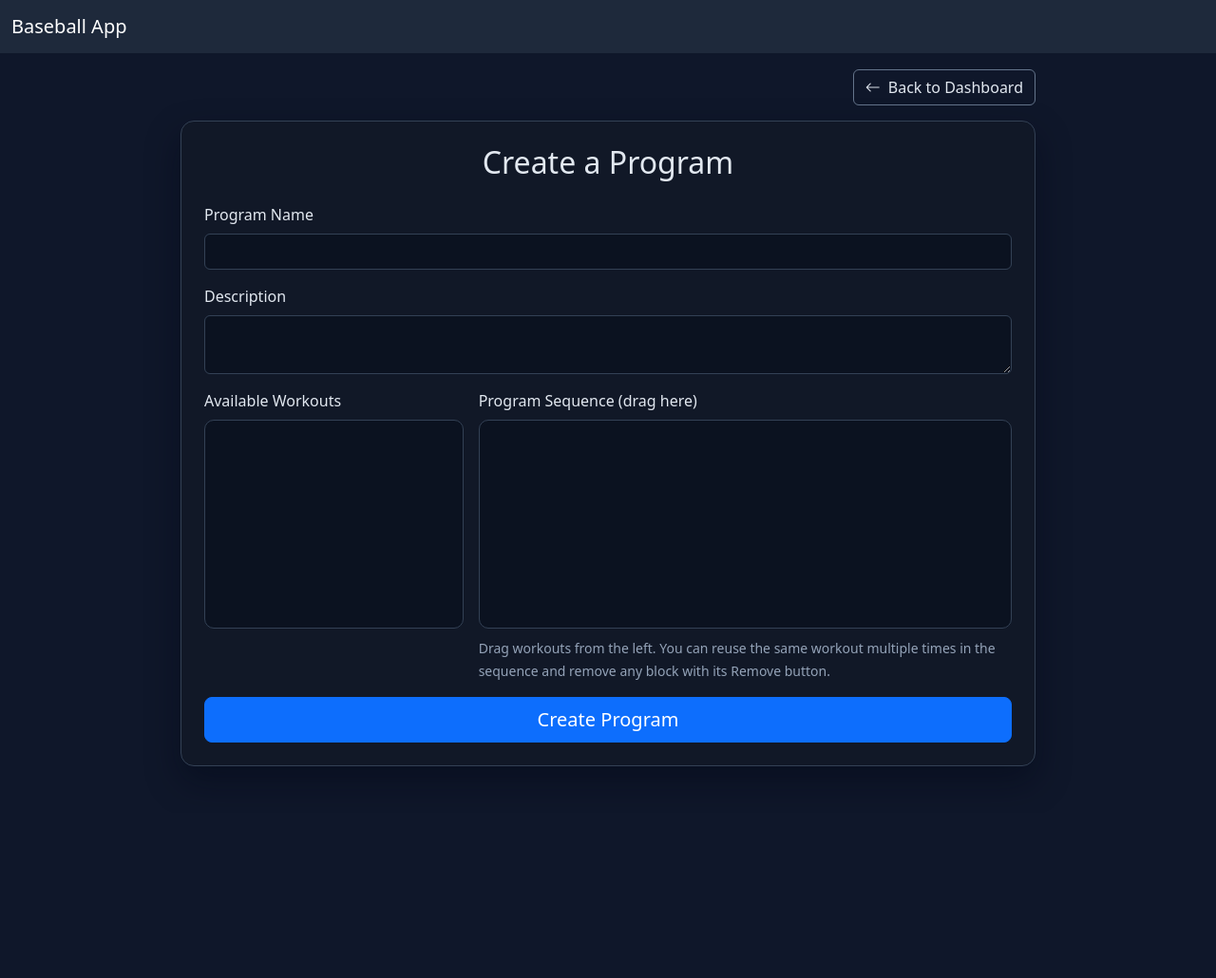
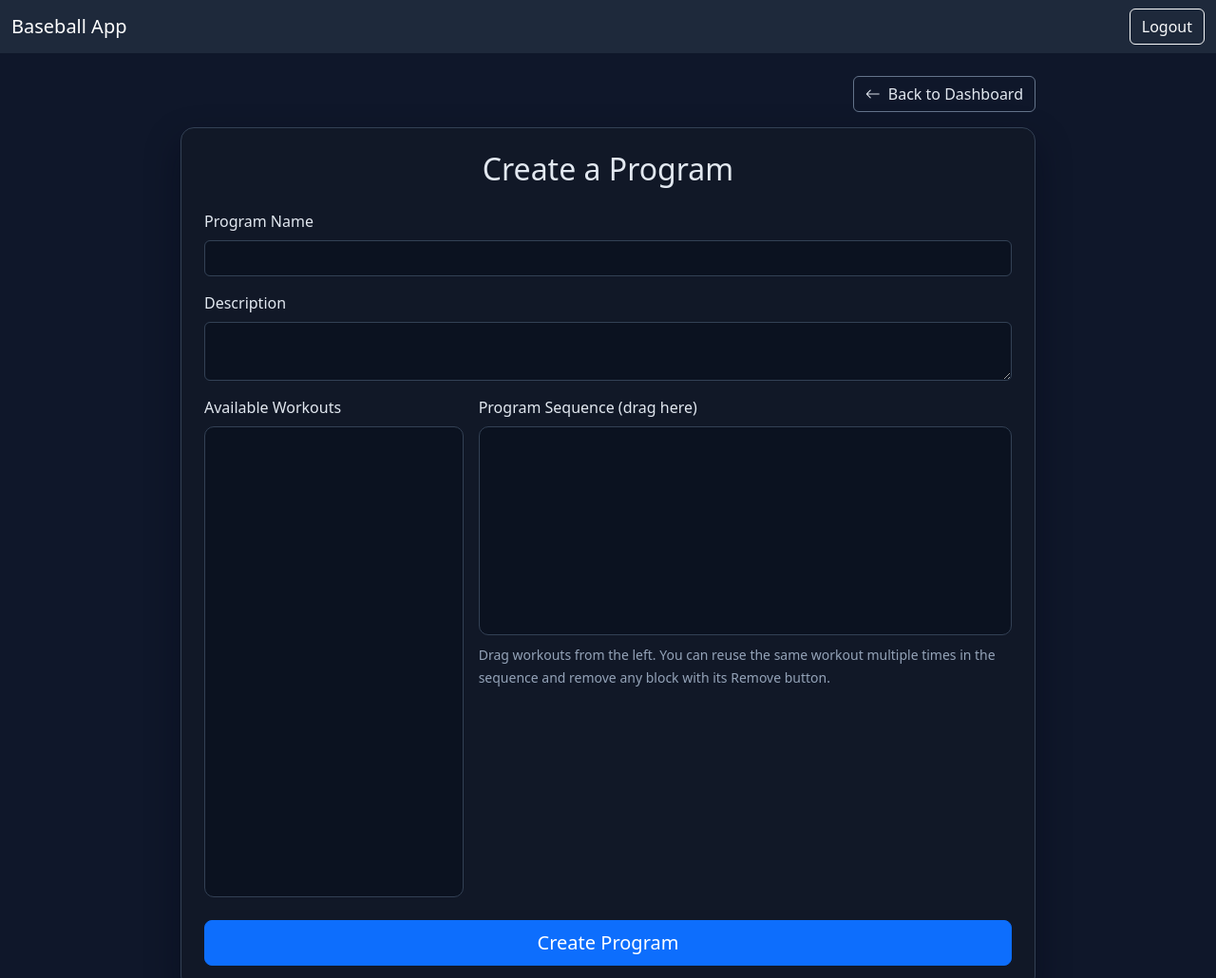
Before and after one commit to oy-yuji/yoy-baseball-app, a website: page trainer/make-program.html in a window 1280 px wide. Shown: the top 1030 px of the page at 95% size. Before the commit the page ends 856 px from the top, so only its background shows below. Drawn offline with nearby package versions, Linux system fonts and the light colour scheme; no server answers.

Commit message:
Add user logout and scrollable workout sidebar
Introduce a scrollable workout list and user controls in the navbar. Adds .workout-scroll CSS for touch-friendly vertical scrolling, wraps #workoutSidebar in a scrollable container, and includes ../js/navbar.js. Also adds an id to the navbar, a user name span and Logout button, adjusts top spacer height and small layout spacing to accommodate the updated navbar.

```diff
--- a/trainer/make-program.html
+++ b/trainer/make-program.html
@@ -28,6 +28,16 @@
             border-radius: 10px;
             background: #f8fafc;
             padding: 0.35rem;
+        }
+
+        .workout-scroll {
+            height: 62vh;
+            max-height: 520px;
+            overflow-y: auto;
+            overflow-x: hidden;
+            overscroll-behavior: contain;
+            touch-action: pan-y;
+            -webkit-overflow-scrolling: touch;
         }
 
         #programContainer {
@@ -127,14 +137,18 @@
     </style>
 </head>
 <body class="bg-light">
-    <nav class="navbar navbar-expand-lg navbar-dark bg-secondary" style="position:fixed;top:0;width:100%;z-index:1000;">
+    <nav id="siteNavbar" class="navbar navbar-expand-lg navbar-dark bg-secondary" style="position:fixed;top:0;width:100%;z-index:1000;">
         <div class="container-fluid">
             <a class="navbar-brand" href="dashboard.html">Baseball App</a>
+            <div class="d-flex align-items-center">
+                <span id="userNavbarName" class="text-light me-3" style="font-size:1rem;"></span>
+                <button id="logoutBtn" class="btn btn-outline-light ms-2">Logout</button>
+            </div>
         </div>
     </nav>
-    <div style="height:56px;"></div>
+    <div style="height:72px;"></div>
     <div class="container d-flex flex-column align-items-center justify-content-center program-shell">
-        <div class="mb-3 w-100 text-end" style="max-width:900px;">
+        <div class="mb-3 mt-2 w-100 text-end" style="max-width:900px;">
             <a href="dashboard.html" class="btn btn-outline-secondary d-inline-flex align-items-center gap-2">
                 <i class="bi bi-arrow-left" aria-hidden="true"></i>
                 Back to Dashboard
@@ -154,7 +168,9 @@
                 <div class="mb-3 row g-3">
                     <div class="col-md-4">
                         <label class="form-label">Available Workouts</label>
-                        <div id="workoutSidebar" class="list-group mb-2 program-column"></div>
+                        <div class="program-column workout-scroll mb-2">
+                            <div id="workoutSidebar" class="list-group mb-0"></div>
+                        </div>
                     </div>
                     <div class="col-md-8">
                         <label class="form-label">Program Sequence (drag here)</label>
@@ -172,6 +188,7 @@
     <script src="https://cdn.jsdelivr.net/npm/sortablejs@1.15.2/Sortable.min.js"></script>
     <script src="https://cdn.jsdelivr.net/npm/@supabase/supabase-js"></script>
     <script src="../js/supabase.js"></script>
+    <script src="../js/navbar.js"></script>
     <script src="make-program.js"></script>
 </body>
 </html>
```
